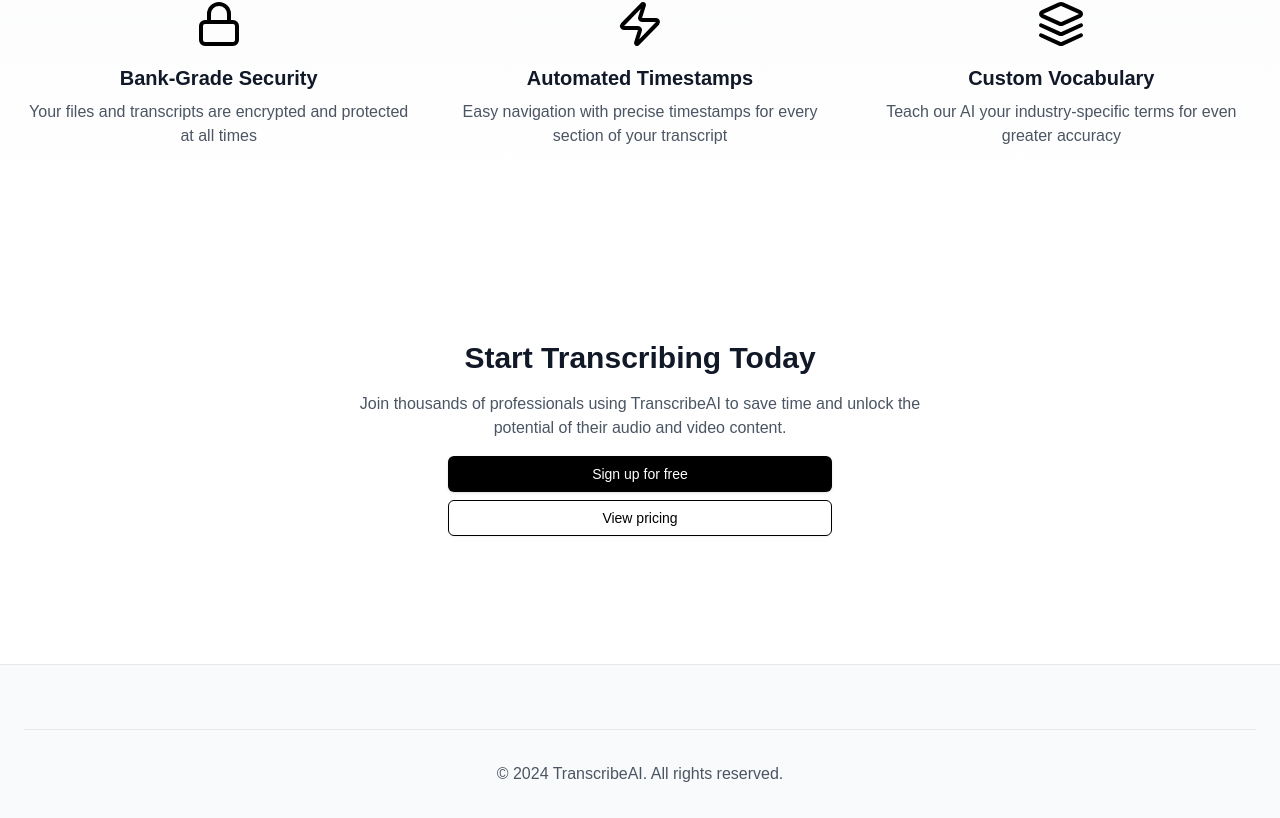
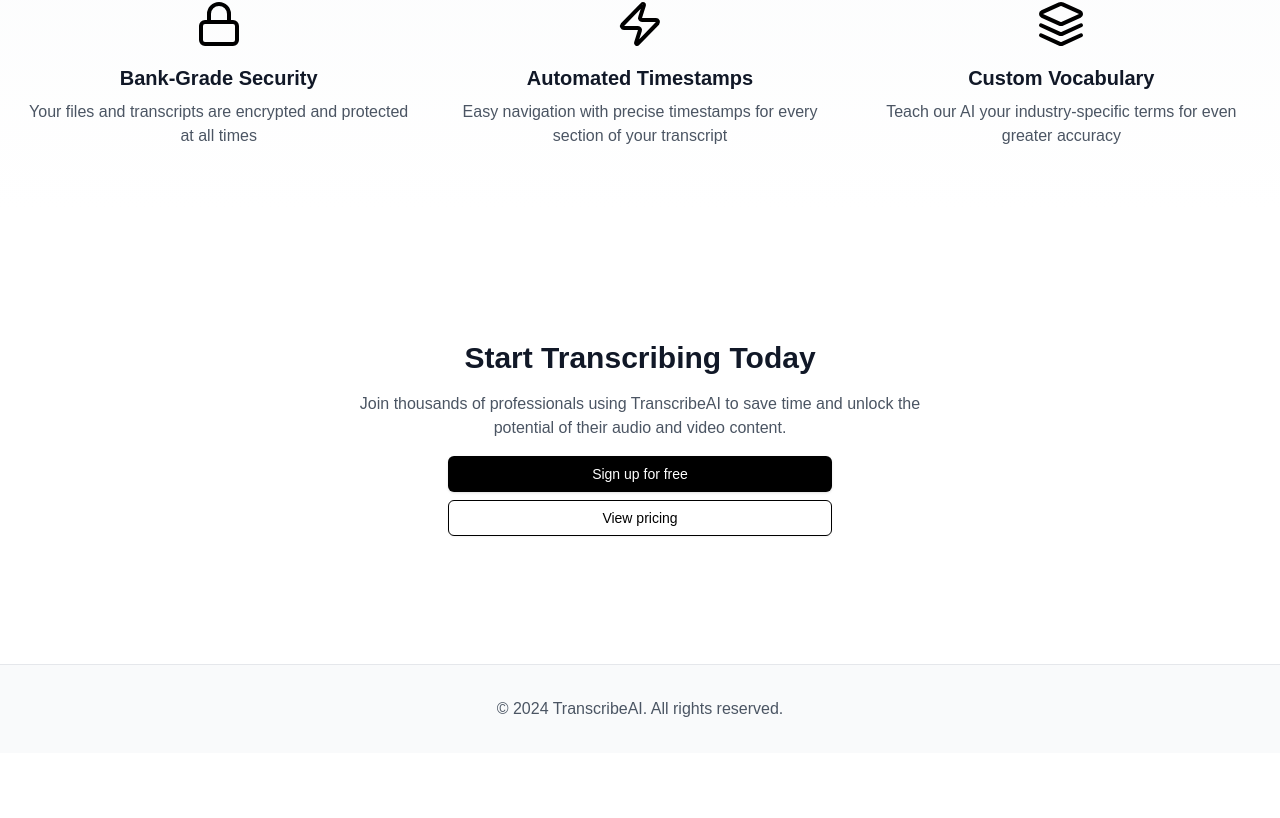
Before and after one commit to sambulosenda/Video-Transcripts, a Next.js app: page / in a window 1280 px wide. Shown: the part 1080-1898 px from the top of the page. After the commit the page ends 1833 px from the top, so only its background shows below. Built offline with nearby package versions, Linux system fonts and the light colour scheme.

Commit message:
Refactor footer styling in LandingPage component

```diff
--- a/src/app/(landing)/page.tsx
+++ b/src/app/(landing)/page.tsx
@@ -194,7 +194,7 @@ export default function LandingPage() {
 
       <footer className="border-t border-gray-200 dark:border-gray-700 bg-gray-50 dark:bg-gray-900">
         <div className="container px-4 md:px-6 py-8 mx-auto">
-          <div className="mt-8 pt-8 border-t border-gray-200 dark:border-gray-700 text-center text-gray-600 dark:text-gray-300">
+          <div className=" border-gray-200 dark:border-gray-700 text-center text-gray-600 dark:text-gray-300">
             <p>&copy; 2024 TranscribeAI. All rights reserved.</p>
           </div>
         </div>
```
